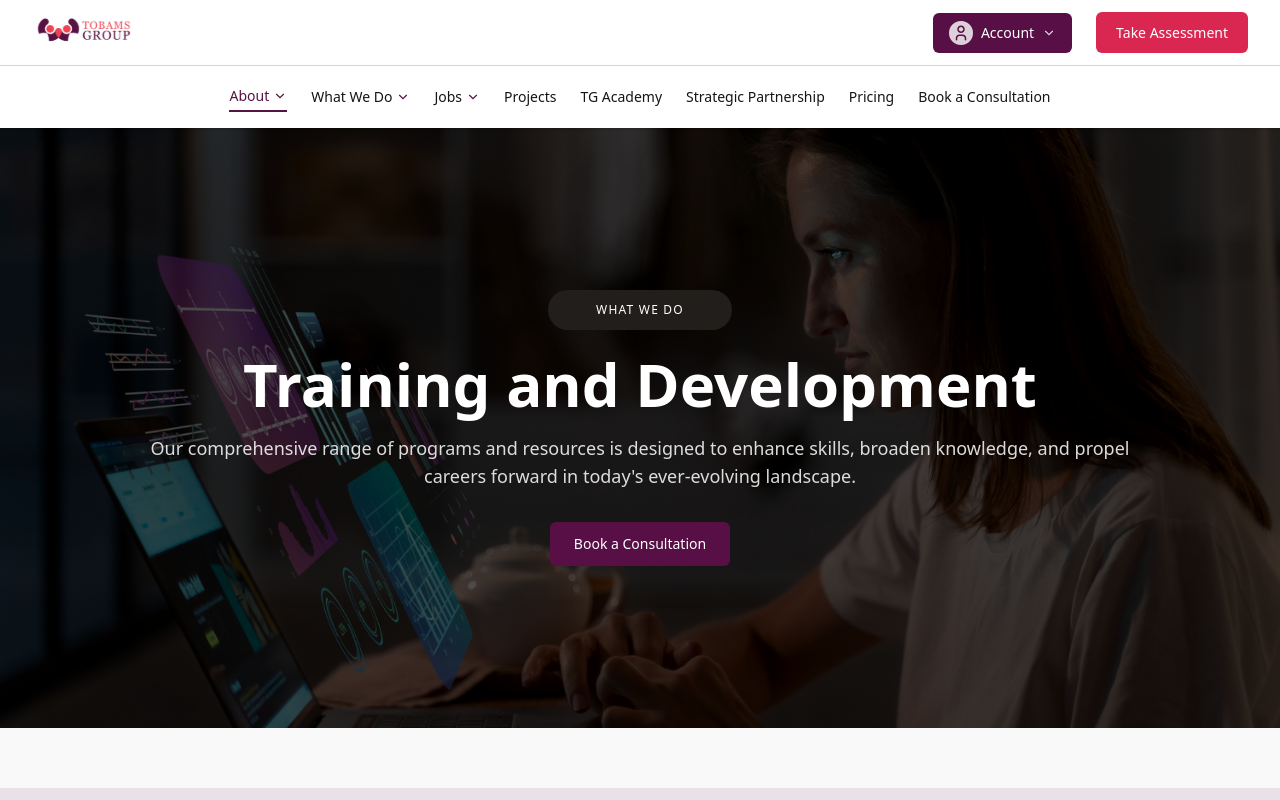
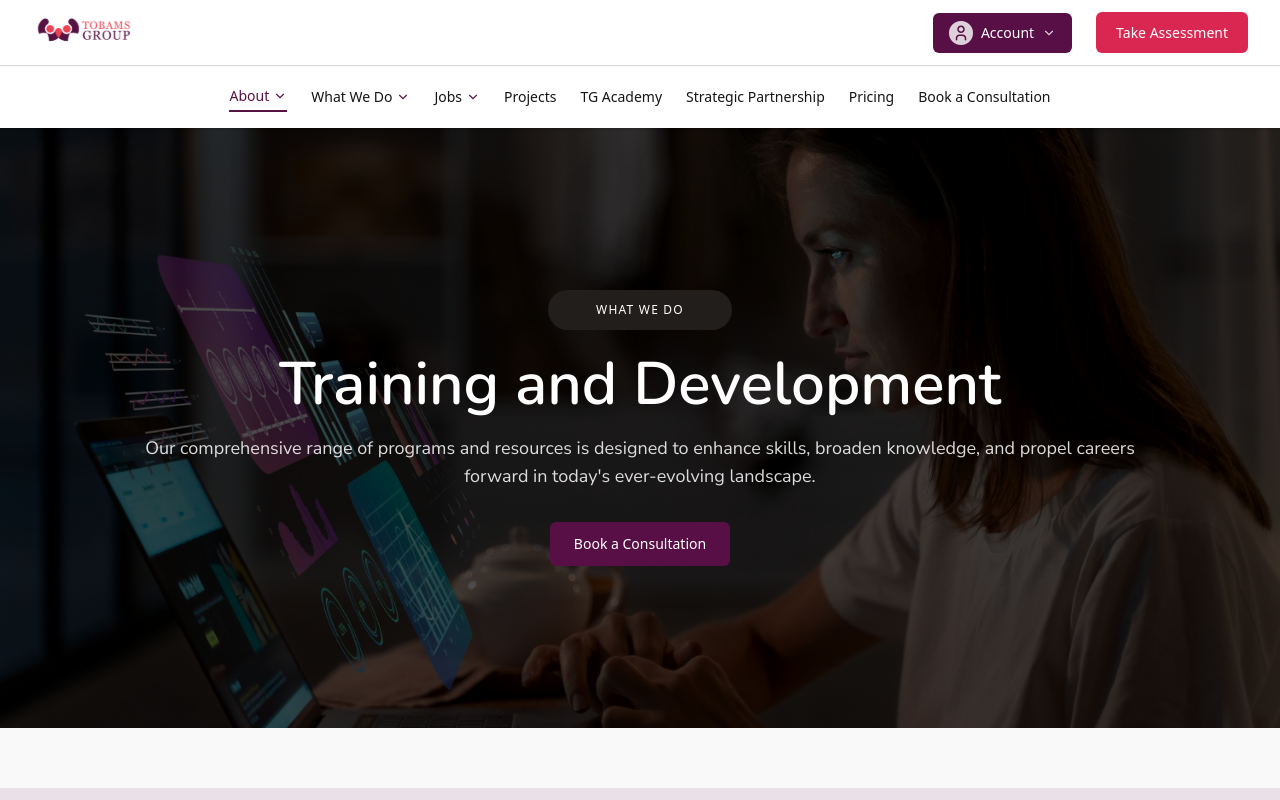
Before and after one commit to Joshjayboy/Frontend-Intern-Assessment-Joshua-Akintemi, a Next.js app: page / in a window 1280 px wide. Shown: the top 800 px of the page. Built offline with nearby package versions, Linux system fonts and the light colour scheme.

Commit message:
feat: update Hero section with full image, dark overlay, centered content, and typography

```diff
--- a/components/Hero.tsx
+++ b/components/Hero.tsx
@@ -17,10 +17,10 @@ export function Hero() {
           WHAT WE DO
         </span>
 
-        <h1 className="mt-6 text-4xl md:text-5xl lg:text-6xl font-semibold text-white">
+        <h1 className="font-nunito mt-6 text-4xl md:text-5xl lg:text-6xl font-semibold text-white">
           Training and Development
         </h1>
-        <p className="mx-auto mt-5 max-w-full text-base md:text-lg text-white/85">
+        <p className="font-nunito-sans mx-auto mt-5 max-w-full text-base md:text-lg text-white/85">
           Our comprehensive range of programs and resources is designed to
           enhance skills, broaden knowledge, and propel careers forward in
           today's ever-evolving landscape.
```
